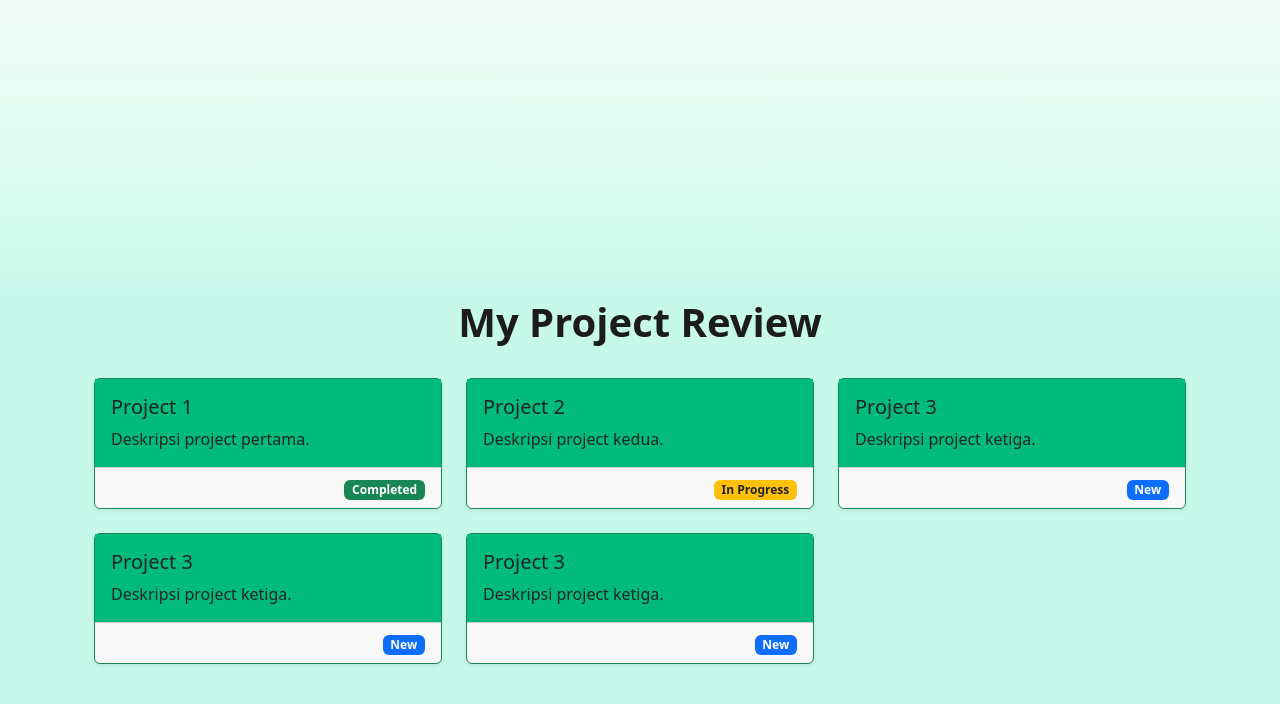
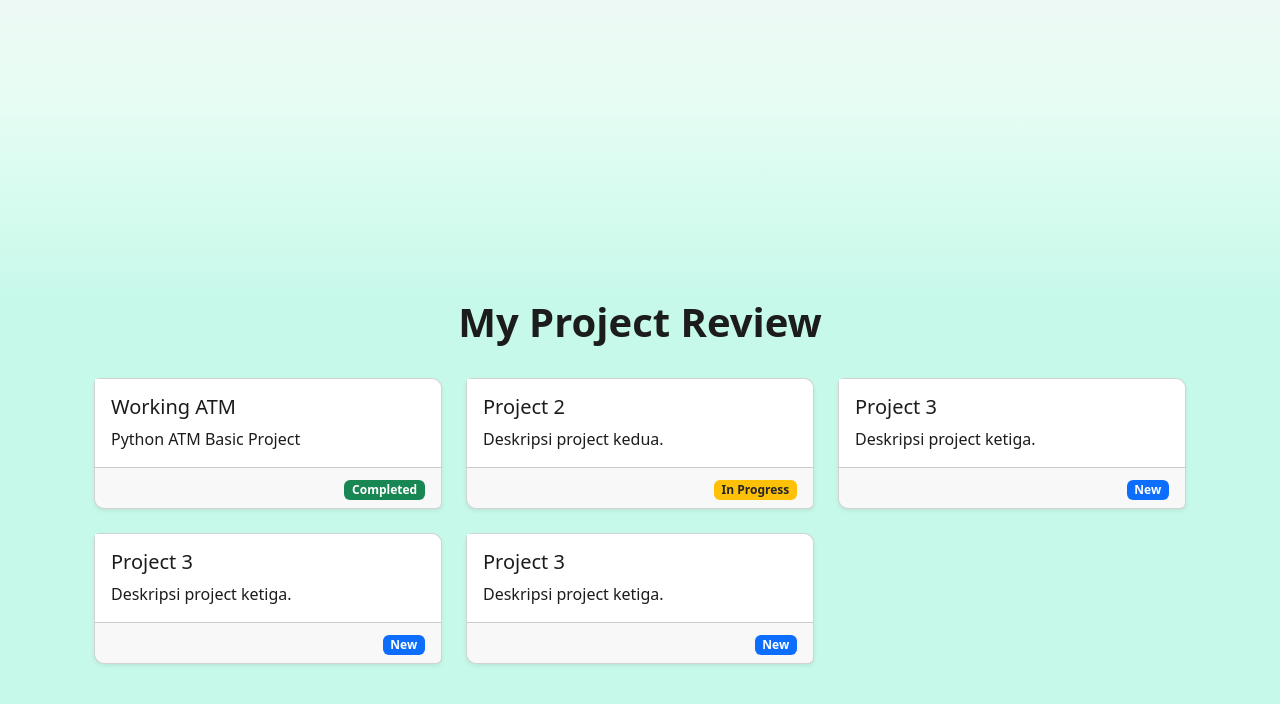
Before and after one commit to Jerannn24/my-portofolio, a Next.js app: page / in a window 1280 px wide. Shown: the part 825-1529 px from the top of the page. Built offline with nearby package versions, Linux system fonts and the light colour scheme.

Commit message:
update globals.css and ProjectList.js

```diff
--- a/src/app/globals.css
+++ b/src/app/globals.css
@@ -78,6 +78,17 @@ body {
   transform: scale(1.05);
   color: var(--navbar-fg-hover);
   transition: all 0.1s ease-in-out;
+}
+
+.card-style:hover {
+  transform: scale(1.05);
+  background-color: var(--navbar-fg-hover);
+  transition: transform 0.2s ease-in-out;
+  cursor: pointer;
+}
+
+.card-style-body:hover {
+  transition: all 0.2s ease-in;
 }
 
 .navbar-darkmode:hover {
--- a/src/components/ProjectList.js
+++ b/src/components/ProjectList.js
@@ -4,14 +4,16 @@ import React from "react";
 // Contoh data project
 const projects = [
     {
-        title: "Project 1",
-        description: "Deskripsi project pertama.",
+        title: "Working ATM",
+        description: "Python ATM Basic Project",
         status: "Completed",
+        url: "https://github.com/Jerannn24/ATM"
     },
     {
         title: "Project 2",
         description: "Deskripsi project kedua.",
         status: "In Progress",
+        url: ""
     },
     {
         title: "Project 3",
@@ -33,15 +35,16 @@ const projects = [
 const ProjectList = () => {
     return (
         <div className="container py-4">
-            <div className="row g-4">
+            <div className="row g-4" >
                 {projects.map((project, index) => (
                     <div className="col-md-4" key={index}>
-                        <div className="card h-100 border-success shadow-sm">
-                            <div className="card-body" style={{ backgroundColor: 'var(--navbar-fg)' }}>
+                        <div className="card h-100 shadow-sm card-style" style={{ borderTopRightRadius: "10px", borderBottomLeftRadius: "10px" }}>
+                            <a href={project.url} target="_blank" className="text-decoration-none" style={{ color: "var(--fg)" }}>
+                                <div className="card-body card-style-body" style={{ backgroundColor: 'var(--navbar-bg)', borderTopRightRadius: "10px" }}>
                                     <h5 className="card-title">{project.title}</h5>
                                     <p className="card-text">{project.description}</p>
                                 </div>
-                            <div className="card-footer text-end">
+                                <div className="card-footer text-end" style={{ borderBottomLeftRadius: "10px" }}>
                                     <span
                                         className={`badge ${project.status === "Completed"
                                             ? "bg-success"
@@ -53,6 +56,7 @@ const ProjectList = () => {
                                         {project.status}
                                     </span>
                                 </div>
+                            </a>
                         </div>
                     </div>
                 ))}
```
Lines whose indentation alone changed are shown as unchanged.
